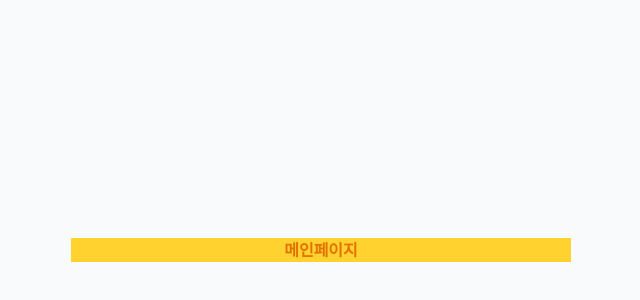
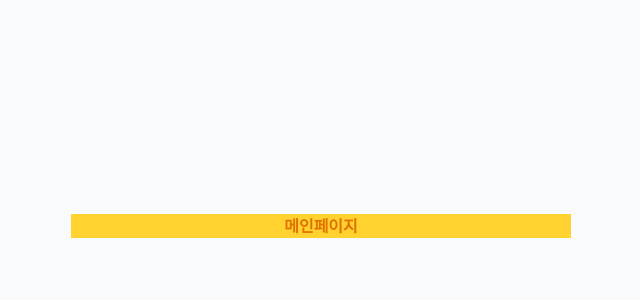
Before and after one commit to Hanium-FactSeeker/factseeker-frontend, a Next.js app: page / in a window 768 px wide. Shown: the part 174-474 px from the top of the page, without its empty margins (63-703 px from the left). Built offline with nearby package versions, Linux system fonts and the light colour scheme.

Commit message:
Feat: globals.css 설정

```diff
--- a/src/styles/globals.css
+++ b/src/styles/globals.css
@@ -61,27 +61,25 @@ html {
   display: none;
 }
 
-/** 전체 바디 스타일 **/
+/** 공통 바디 스타일 **/
 body {
   background-color: var(--background);
   color: var(--foreground);
   margin: 0 auto;
-  padding: 1rem;
   max-width: 1280px;
+  /* background-color: pink; 데스크톱 확인용 기본 색 */
 }
 
-/* 모바일 (0~639px) */
+/** 모바일 (0~639px) */
 @media (max-width: 639px) {
   body {
-    padding: 1rem;
     max-width: 100%;
+    /* background-color: blue; 모바일 배경 */
   }
 }
 
-/* 태블릿 (640px~1023px) */
-@media (min-width: 640px) and (max-width: 1023px) {
-  body {
-    padding: 1.5rem;
-    max-width: 100%;
-  }
+input:focus {
+  outline: none !important;
+  box-shadow: none !important;
+  border-color: inherit !important;
 }
```
